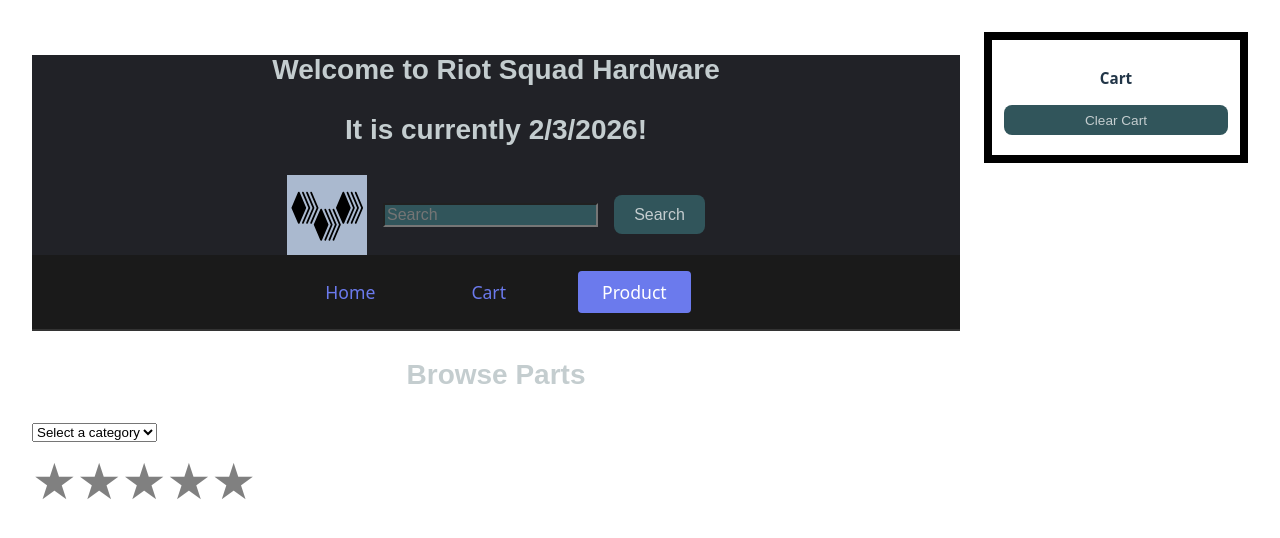
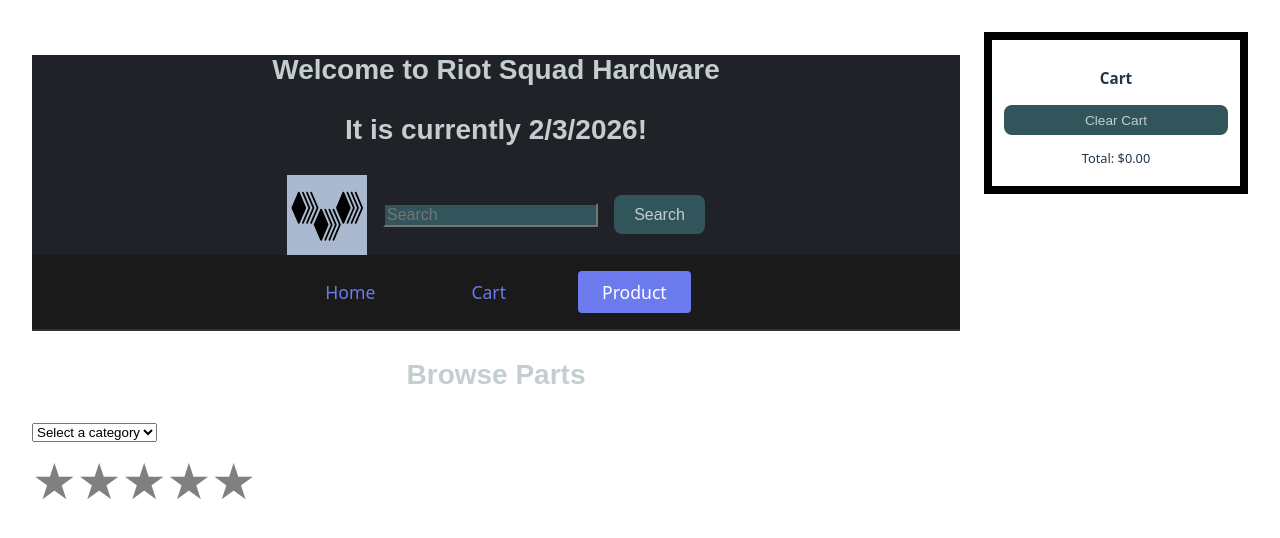
Before and after one commit to D-Villanueva204/Web-Store-Project, a React (Vite) app in the folder web-store-project/: page /product in a window 1280 px wide. Shown: the top 538 px of the page. Built offline with nearby package versions, Linux system fonts and the light colour scheme.

Commit message:
Added total using state. Sidebar and App.ts modified.

```diff
--- a/web-store-project/src/App.tsx
+++ b/web-store-project/src/App.tsx
@@ -10,13 +10,16 @@ import type { Part } from "./components/web-store/parts/general/PartTypes";
 function App() {
 
   const [items, setCart] = useState<Part[]>([]);
+  const [total, setTotal] = useState<number>(0.00);
 
   const addItemToCart = (item: Part) => {
     setCart([...items, item]);
+    setTotal(total + item.price);
   };
 
   const clearCart = () => {
     setCart([]);
+    setTotal(0.00);
   }
 
 
@@ -36,7 +39,7 @@ function App() {
         </Routes>
       </div>
       <div>
-        <Sidebar items={items} clearCart={clearCart} />
+        <Sidebar items={items} clearCart={clearCart} total={total}/>
       </div>
     </>
   )
--- a/web-store-project/src/components/web-store/sidebar/sidebar.tsx
+++ b/web-store-project/src/components/web-store/sidebar/sidebar.tsx
@@ -1,7 +1,7 @@
 import type { Part } from "../parts/general/PartTypes";
 import "./sidebar.css"
 
-function Sidebar({ items, clearCart }: { items: Part[], clearCart: () => void}) {
+function Sidebar({ items, clearCart, total }: { items: Part[], clearCart: () => void, total: number }) {
     return (
         <section className="sidebar-section">
             <h3> Cart </h3>
@@ -10,10 +10,13 @@ function Sidebar({ items, clearCart }: { items: Part[], clearCart: () => void})
                 <tbody>
                     {items.map((item, index) =>
                         <tr key={index}>
-                            <td className="item-name"> {index+1}. {item.name}</td>
+                            <td className="item-name"> {index + 1}. {item.name}</td>
                             <td className="item-price"> ${item.price}</td>
                         </tr>
                     )}
+                    <tr>
+                        <td> Total: ${total.toFixed(2)}</td>
+                    </tr>
                 </tbody>
             </table>
 
```
Also changed, not shown: web-store-project/src/components/web-store/parts/general/partDisplay.tsx (deleted, +0 -15 lines).
